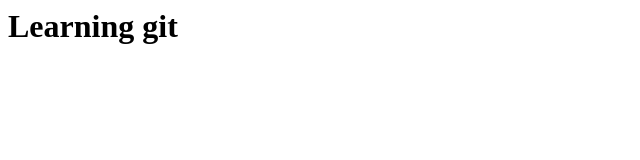
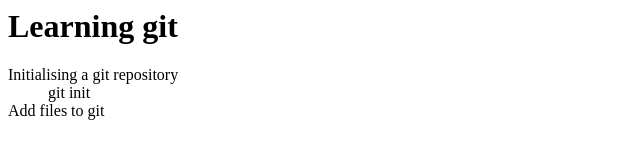
Before and after one commit to Khushboo-ver/practising-git, a plain HTML site: page index.html in a window 1280 px wide. Shown: the whole page, without its empty margins (0-640 px from the left). Drawn offline with Linux system fonts and the light colour scheme.

Commit message:
updated file index.html

```diff
--- a/index.html
+++ b/index.html
@@ -1 +1,11 @@
-<h1>Learning git </h1>
+
+<html>
+	<head>
+		<title>Learning Git!</title>
+	</head>
+	<body>
+		<h1>Learning git</h1>
+		<dl>
+			<dt>Initialising a git repository</dt>
+			<dd>git init</dd>
+			<dt>Add files to git</dt>
```
